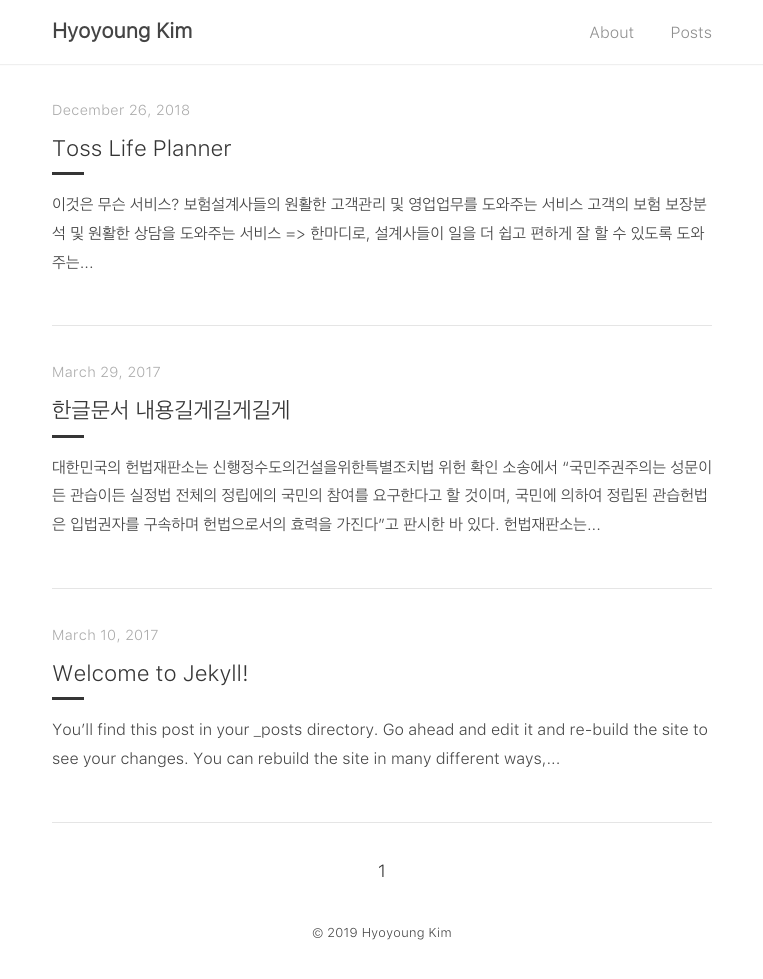
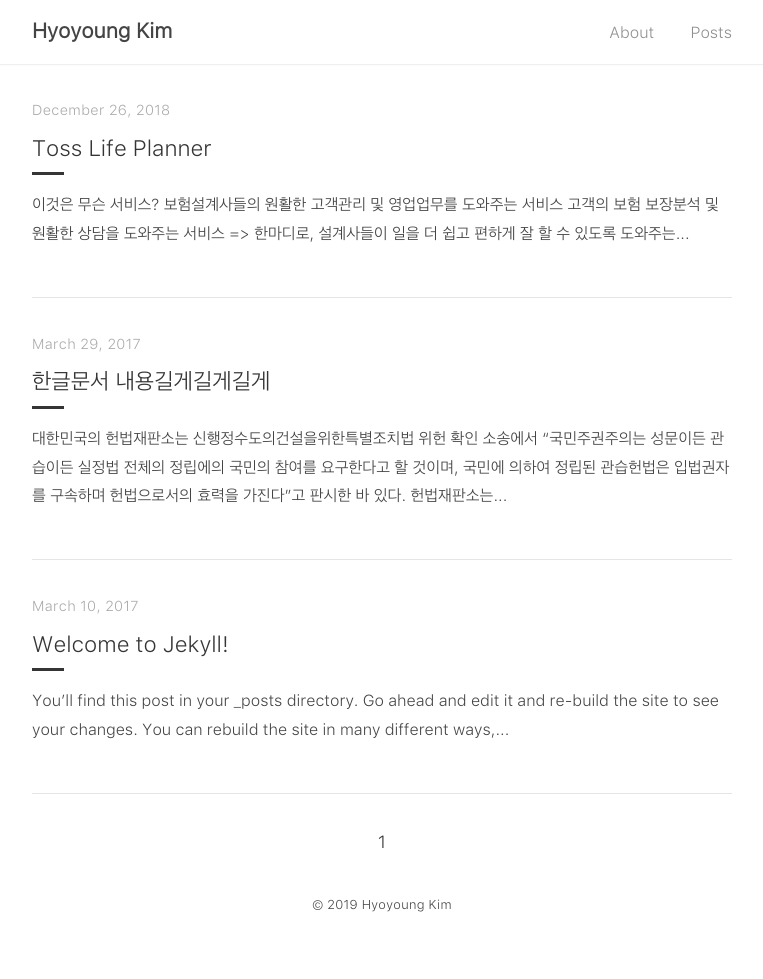
Before and after one commit to hyngkm/hyngkm.github.io, a Jekyll site: the page built from index.html, in a window 1280 px wide. Shown: the whole page, without its empty margins (258-1021 px from the left). Built offline with Jekyll 4.4.1, drawn with Linux system fonts in a browser that asks for light colours; the list of posts is cut into pages by our own code; after the commit the page ends 950 px from its top, so only the background shows below that.

Commit message:
Update _layout.scss

```diff
--- a/_sass/tale/_layout.scss
+++ b/_sass/tale/_layout.scss
@@ -9,7 +9,7 @@ footer,
 .nav-container {
   display: block;
   margin: 0 auto;
-  max-width: 660px;
+  max-width: 700px;
   width: 88%;
 }
 
```
